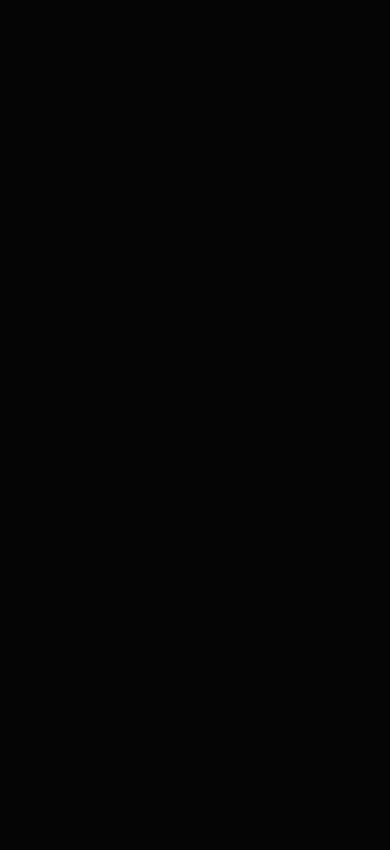
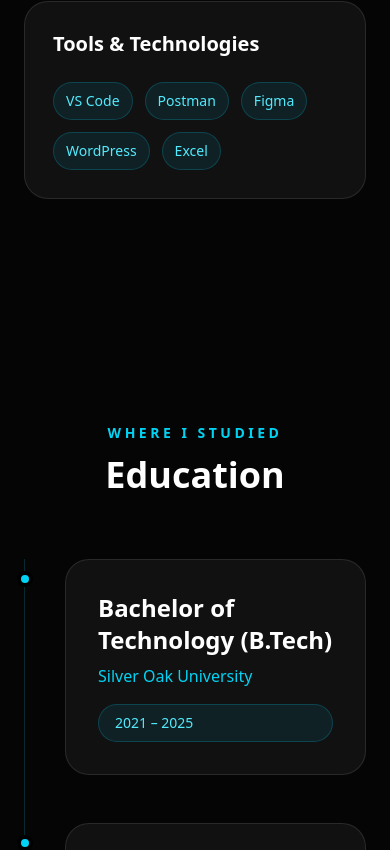
Before and after one commit to Nischal-Chauhan/nischal-portfolio, a Next.js app: page / in a window 390 px wide. Shown: the part 6934-7784 px from the top of the page. Before the commit the page ends 5567 px from the top, so only its background shows below. Built offline with nearby package versions, Linux system fonts and the light colour scheme.

Commit message:
feat: add skills and education sections

```diff
--- a/app/page.tsx
+++ b/app/page.tsx
@@ -3,6 +3,8 @@
 import About from "@/components/sections/About";
 import Experience from "@/components/sections/Experience";
 import Projects from "@/components/sections/Projects";
+import Skills from "@/components/sections/Skills";
+import Education from "@/components/sections/Education";
 
 export default function Home() {
   return (
@@ -12,6 +14,8 @@
       <About />
       <Experience />
       <Projects />
+      <Skills />
+      <Education />
     </>
   );
 }
--- /dev/null
+++ b/components/sections/Education.tsx
@@ -0,0 +1,47 @@
+import { portfolio } from "@/data/portfolio";
+
+import Container from "@/components/ui/Container";
+import FadeIn from "@/components/ui/FadeIn";
+import SectionHeading from "@/components/ui/SectionHeading";
+
+export default function Education() {
+  return (
+    <section id="education" className="py-28">
+      <Container>
+        <SectionHeading
+          subtitle="Where I Studied"
+          title="Education"
+        />
+
+        <div className="relative mt-16 border-l border-cyan-500/20 pl-10">
+          {portfolio.education.map((item) => (
+            <FadeIn key={item.degree}>
+              <div className="relative mb-12">
+                {/* Timeline Dot */}
+                <div className="absolute -left-[48px] top-3 h-4 w-4 rounded-full border-4 border-black bg-cyan-400" />
+
+                <article className="rounded-3xl border border-white/10 bg-white/5 p-8 transition-all duration-500 hover:border-cyan-400/40 hover:bg-white/10 hover:shadow-xl hover:shadow-cyan-500/10">
+                  <div className="flex flex-col gap-4 md:flex-row md:items-start md:justify-between">
+                    <div>
+                      <h3 className="text-2xl font-semibold text-white">
+                        {item.degree}
+                      </h3>
+
+                      <p className="mt-2 text-cyan-400">
+                        {item.institute}
+                      </p>
+                    </div>
+
+                    <span className="rounded-full border border-cyan-400/20 bg-cyan-500/10 px-4 py-2 text-sm text-cyan-300">
+                      {item.duration}
+                    </span>
+                  </div>
+                </article>
+              </div>
+            </FadeIn>
+          ))}
+        </div>
+      </Container>
+    </section>
+  );
+}
--- /dev/null
+++ b/components/sections/Skills.tsx
@@ -0,0 +1,41 @@
+import { portfolio } from "@/data/portfolio";
+
+import Container from "@/components/ui/Container";
+import FadeIn from "@/components/ui/FadeIn";
+import SectionHeading from "@/components/ui/SectionHeading";
+
+export default function Skills() {
+  return (
+    <section id="skills" className="py-28">
+      <Container>
+        <SectionHeading
+          subtitle="What I Work With"
+          title="Technical Skills"
+        />
+
+        <div className="mt-16 grid gap-8 md:grid-cols-2 xl:grid-cols-3">
+          {portfolio.skills.map((category) => (
+            <FadeIn key={category.title}>
+              <article className="group h-full rounded-3xl border border-white/10 bg-white/5 p-7 transition-all duration-500 hover:-translate-y-2 hover:border-cyan-400/40 hover:bg-white/10 hover:shadow-2xl hover:shadow-cyan-500/10">
+                <h3 className="text-xl font-semibold text-white">
+                  {category.title}
+                </h3>
+
+                <div className="mt-6 flex flex-wrap gap-3">
+                  {category.skills.map((skill) => (
+                    <span
+                      key={skill}
+                      className="rounded-full border border-cyan-400/20 bg-cyan-500/10 px-3 py-2 text-sm font-medium text-cyan-300 transition-colors duration-300 group-hover:border-cyan-400/40"
+                    >
+                      {skill}
+                    </span>
+                  ))}
+                </div>
+              </article>
+            </FadeIn>
+          ))}
+        </div>
+      </Container>
+    </section>
+  );
+}
--- a/data/portfolio.ts
+++ b/data/portfolio.ts
@@ -64,7 +64,66 @@
     },
   ],
 
-  skills: [],
+  skills: [
+  {
+    title: "Programming Languages",
+    skills: [
+      "Python",
+      "JavaScript",
+      "TypeScript",
+      "HTML",
+      "CSS",
+    ],
+  },
+  {
+    title: "Backend Development",
+    skills: [
+      "FastAPI",
+      "Flask",
+      "REST APIs",
+      "PostgreSQL",
+      "SQLAlchemy",
+    ],
+  },
+  {
+    title: "AI & Machine Learning",
+    skills: [
+      "Machine Learning",
+      "Deep Learning",
+      "TensorFlow",
+      "PyTorch",
+      "Scikit-learn",
+      "OpenCV",
+      "Generative AI",
+      "NLP",
+      "Computer Vision",
+    ],
+  },
+  {
+    title: "DevOps & Cloud",
+    skills: [
+      "Docker",
+      "Linux",
+      "Nginx",
+      "Apache",
+      "Git",
+      "GitHub",
+      "AWS",
+      "PM2",
+      "CI/CD",
+    ],
+  },
+  {
+    title: "Tools & Technologies",
+    skills: [
+      "VS Code",
+      "Postman",
+      "Figma",
+      "WordPress",
+      "Excel",
+    ],
+  },
+],
 
   experience: [
   {
@@ -144,7 +203,18 @@
   },
 ],
 
-  education: [],
+  education: [
+  {
+    degree: "Bachelor of Technology (B.Tech)",
+    institute: "Silver Oak University",
+    duration: "2021 – 2025",
+  },
+  {
+    degree: "Diploma in Engineering",
+    institute: "Khyati School of Engineering",
+    duration: "2018 – 2021",
+  },
+],
 
   certifications: [],
 
```
